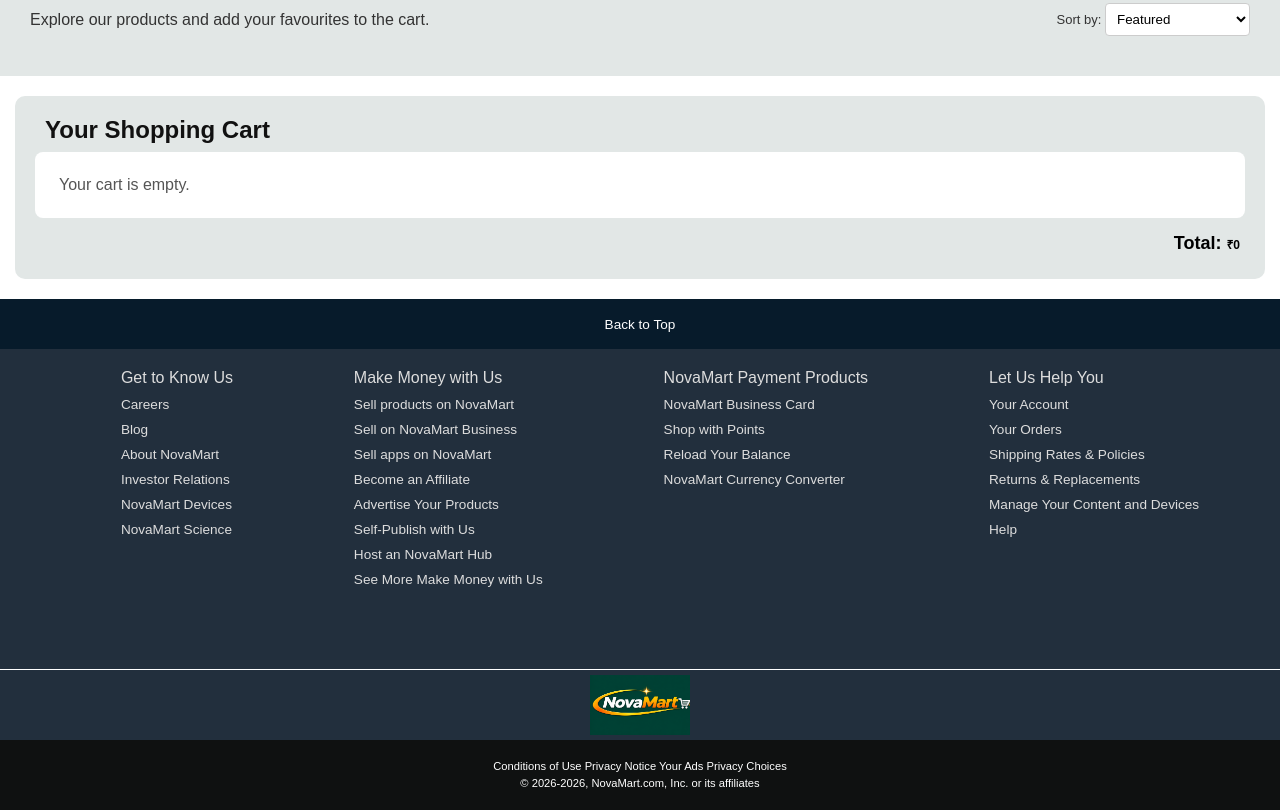
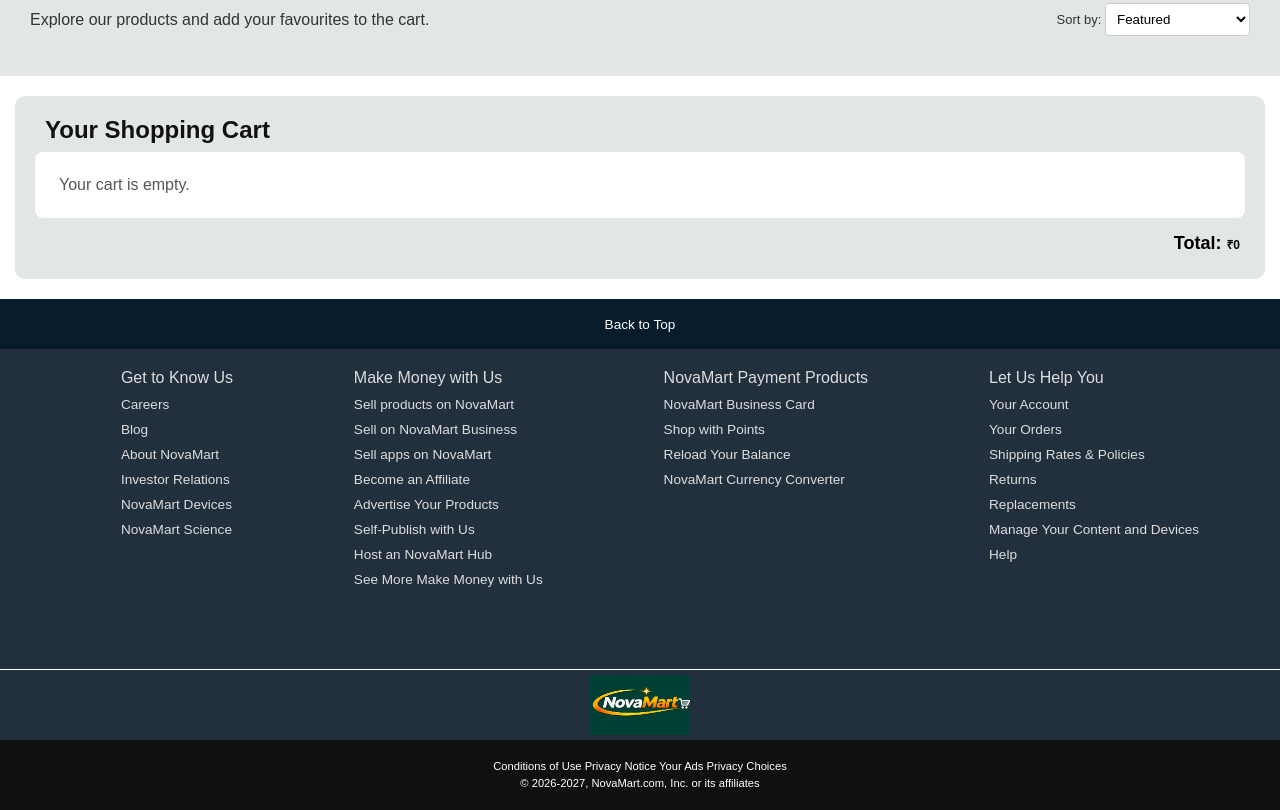
Before and after one commit to manasvisaharawat-web/Static-E-Commerce-Product-Page, a plain HTML site: page index.html in a window 1280 px wide. Shown: the part 1541-2351 px from the top of the page. Drawn offline with Linux system fonts and the light colour scheme.

Commit message:
Update index.html

```diff
--- a/index.html
+++ b/index.html
@@ -222,7 +222,8 @@
             <a>Your Account</a>
             <a>Your Orders</a>
             <a>Shipping Rates & Policies</a>
-            <a>Returns & Replacements</a>
+            <a>Returns </a>
+            <a>Replacements</a>
             <a>Manage Your Content and Devices</a>
             <a>Help</a>
         </ul>
@@ -237,7 +238,7 @@
             <a>Your Ads Privacy Choices</a>
         </div>
         <div class="copyright">
-            © 2026-2026, NovaMart.com, Inc. or its affiliates
+            © 2026-2027, NovaMart.com, Inc. or its affiliates
         </div>
     </div>
 </footer>
```
